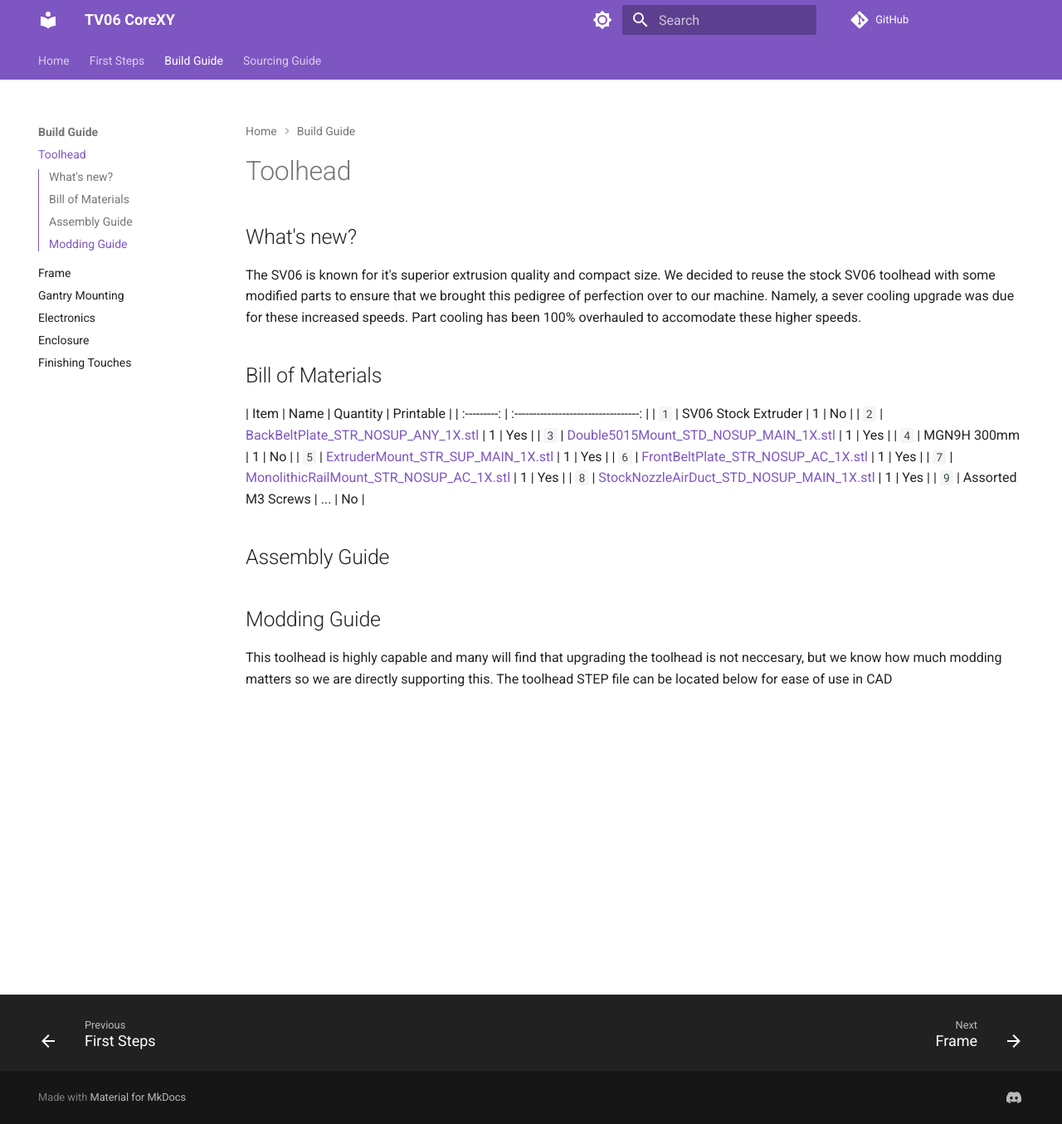
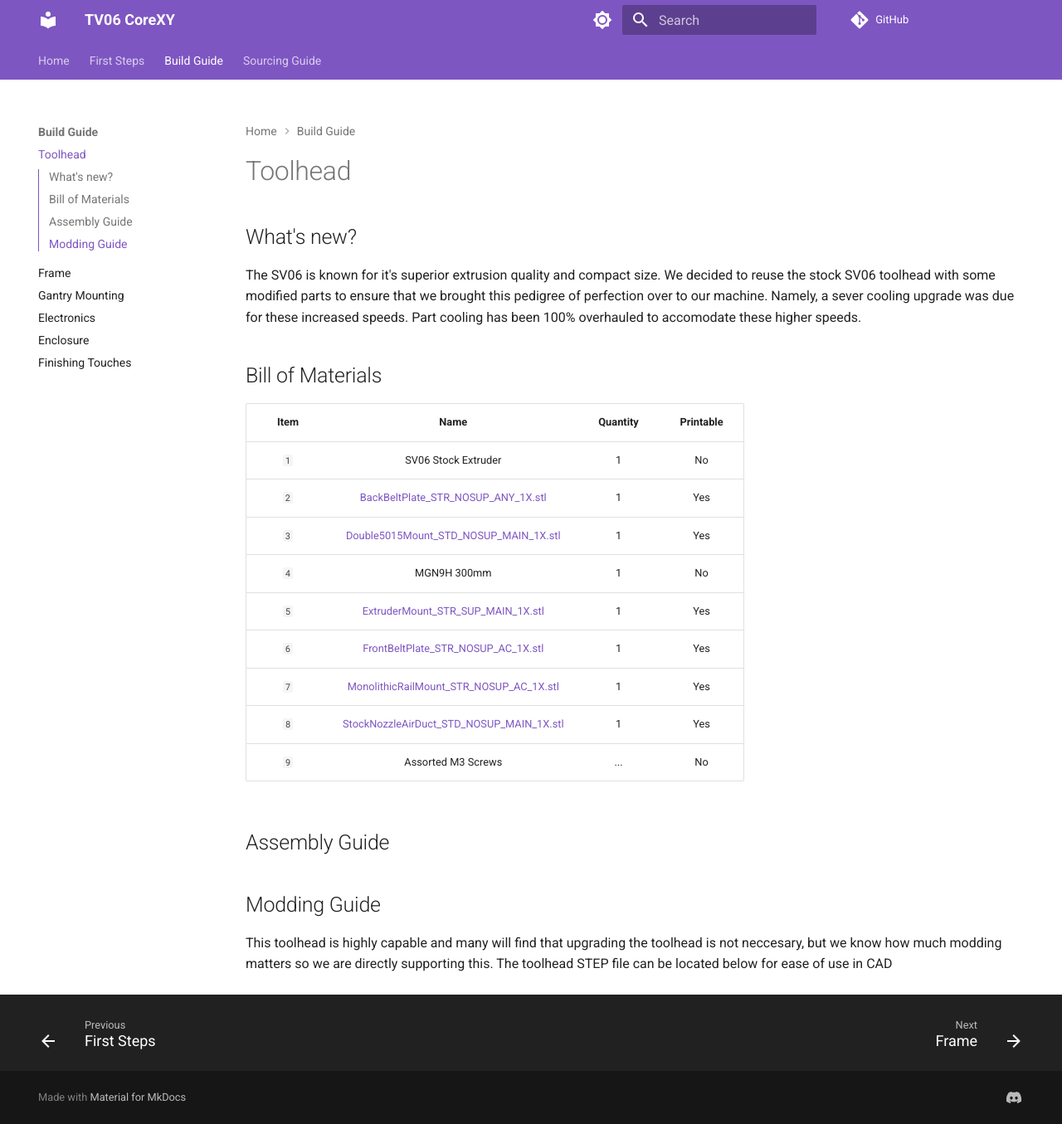
Before and after one commit to VectorForce3D/TV06_XY, an MkDocs documentation site: the page built from docs/buildguide/toolhead.md, in a window 1280 px wide and 1355 px high. Shown: the whole window at 83% size. Built offline with MkDocs 1.6.1 and Material for MkDocs 9.7.7, drawn with Linux system fonts in a browser that asks for light colours; comment, search, counter and statistics services are not loaded.

```diff
--- a/docs/buildguide/toolhead.md
+++ b/docs/buildguide/toolhead.md
@@ -2,8 +2,8 @@
 The SV06 is known for it's superior extrusion quality and compact size. We decided to reuse the stock SV06 toolhead with some modified parts to ensure that we brought this pedigree of perfection over to our machine. Namely, a sever cooling upgrade was due for these increased speeds. Part cooling has been 100% overhauled to accomodate these higher speeds.
 
 ## Bill of Materials
-| Item | Name | Quantity | Printable |
-| :---------: | :----------------------------------: |
+| Item        | Name | Quantity | Printable |
+| :---------: | :--: | :--: | :--: |
 | `1` | SV06 Stock Extruder | 1 | No |
 | `2` | [BackBeltPlate_STR_NOSUP_ANY_1X.stl](https://github.com/VectorForce3D/TV06_XY/raw/main/STL/Toolhead/BackBeltPlate_STR_NOSUP_ANY_1X.stl) | 1 | Yes |
 | `3` | [Double5015Mount_STD_NOSUP_MAIN_1X.stl](https://github.com/VectorForce3D/TV06_XY/raw/main/STL/Toolhead/Double5015Mount_STD_NOSUP_MAIN_1X.stl) | 1 | Yes |
```
